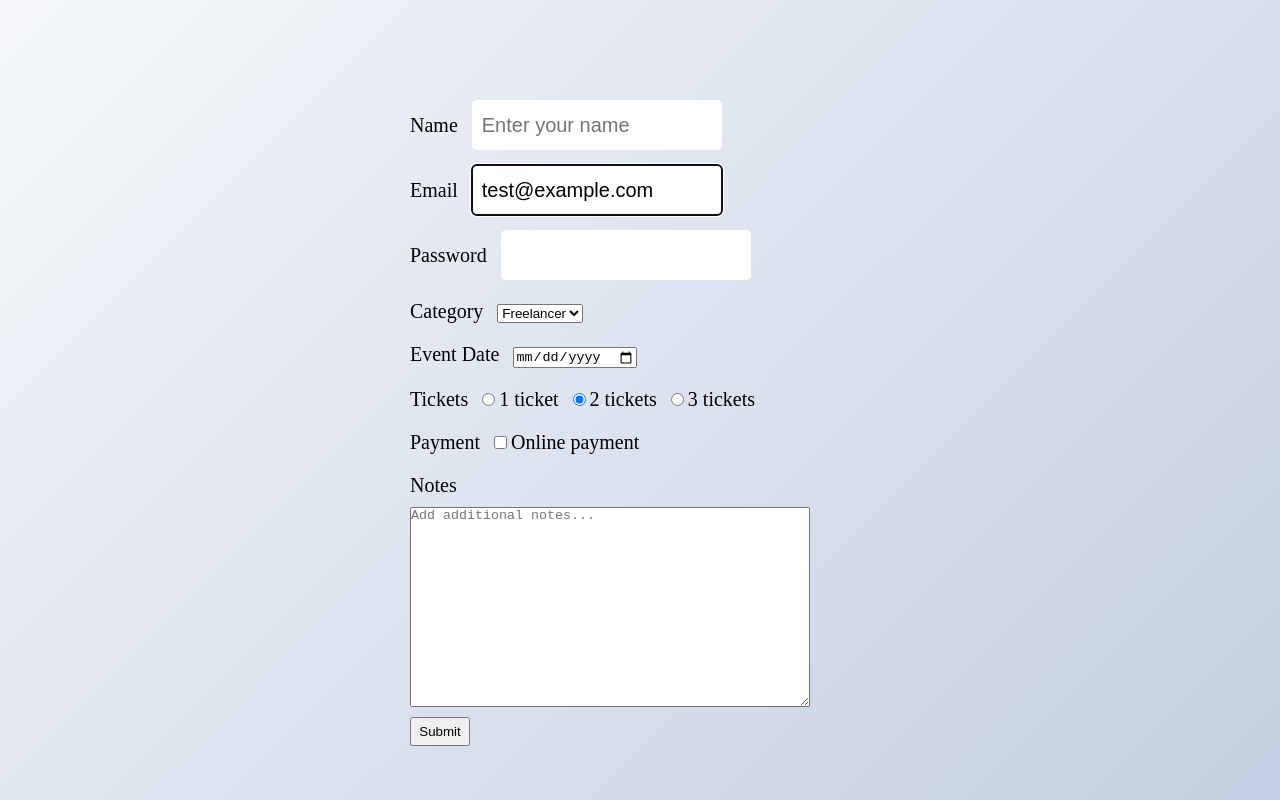
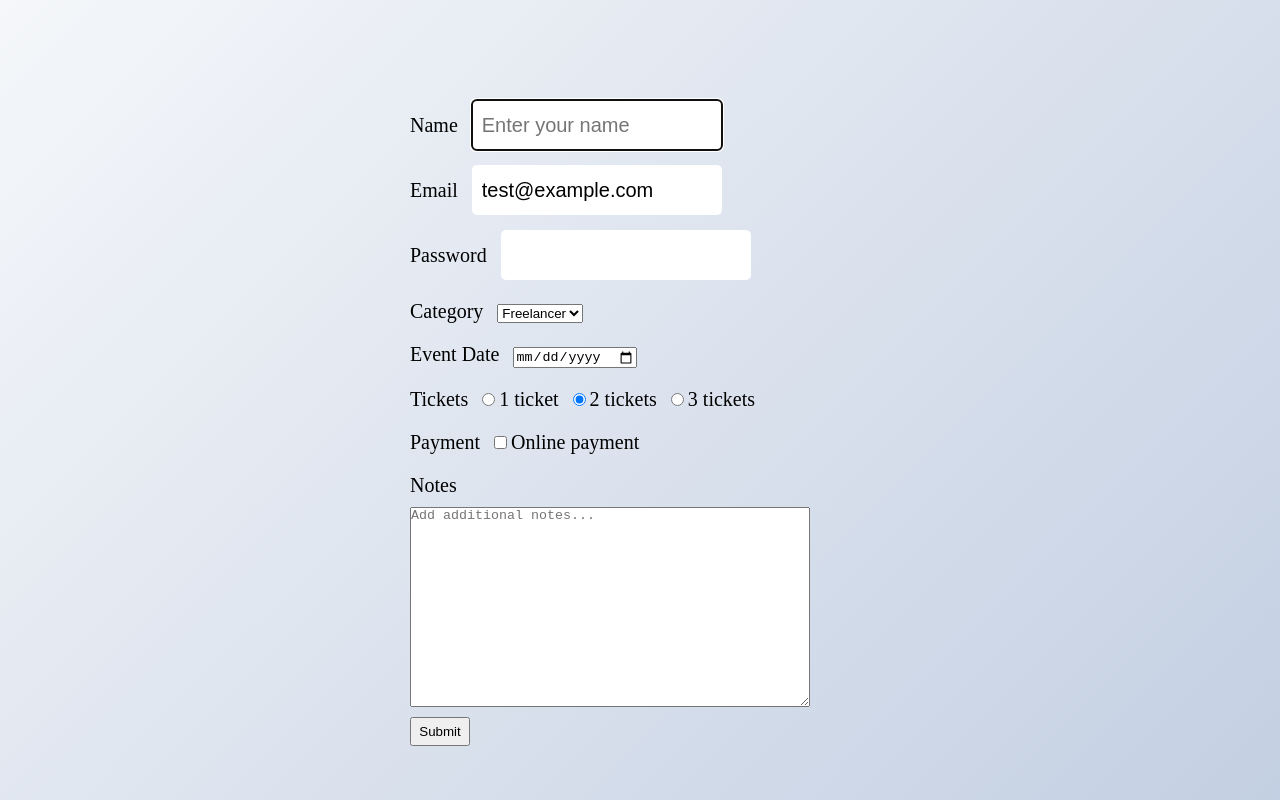
Before and after one commit to BR47-THI/form, a plain HTML site: page index.html in a window 1280 px wide. Drawn offline with Linux system fonts and the light colour scheme.

Commit message:
Update index.html

```diff
--- a/index.html
+++ b/index.html
@@ -104,7 +104,7 @@
 
         <script>
 
-          document.getElementById("email").focus();
+          document.getElementById("name").focus();
 
 
           function validateForm() {
```
